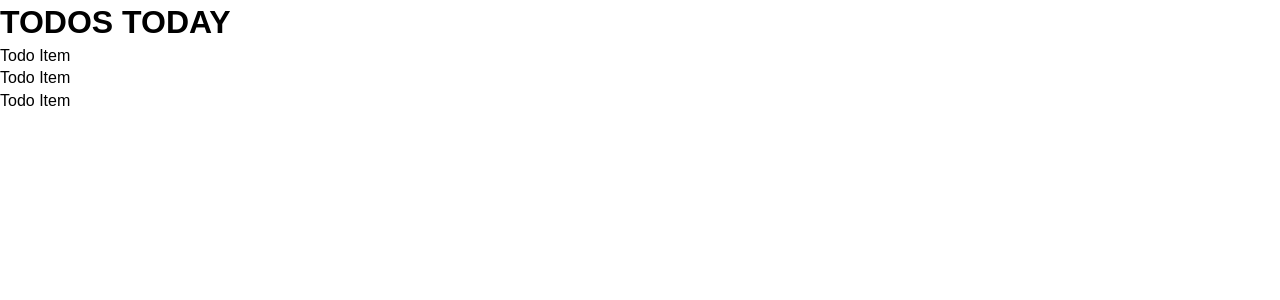
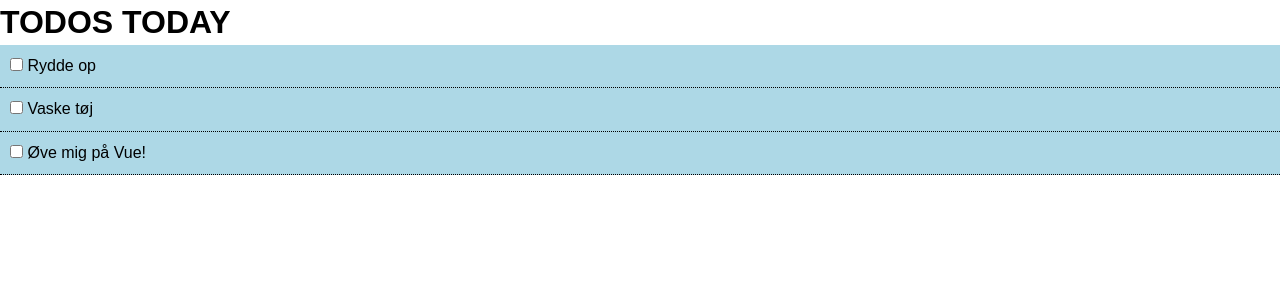
Before and after one commit to I8Superman/vue_todo_crashcourse, a Vue app: page / in a window 1280 px wide. Shown: the top 300 px of the page. Built offline with nearby package versions, Linux system fonts and the light colour scheme.

Commit message:
markComplete method added. Amazing stuffgit add -A

```diff
--- a/src/components/TodoItem.vue
+++ b/src/components/TodoItem.vue
@@ -1,12 +1,22 @@
 <template>
-  <div>
-    <p>Todo Item</p>
+  <!-- We can 'bind' classes based on conditions. Here the completed value (boolean) -->
+  <div class="todo-item" v-bind:class="{ 'is-complete': todo.completed }">
+    <p>
+      <input type="checkbox" v-on:change="markComplete" />
+      {{ todo.title }}
+    </p>
   </div>
 </template>
 
 <script>
 export default {
   name: "TodoItem",
+  props: ["todo"],
+  methods: {
+    markComplete() {
+      this.todo.completed = !this.todo.completed;
+    },
+  },
 };
 </script>
 
--- a/src/components/Todos.vue
+++ b/src/components/Todos.vue
@@ -2,7 +2,7 @@
   <div>
     <h1>TODOS TODAY</h1>
     <div v-bind:key="todo.id" v-for="todo in todos">
-      <TodoItem />
+      <TodoItem v-bind:todo="todo" />
     </div>
   </div>
 </template>
```
